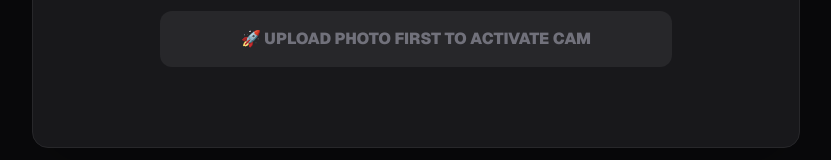
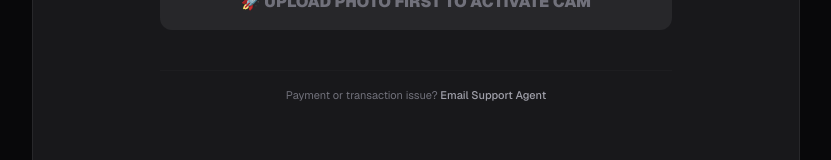
Before and after one commit to micka-s-small-project/soccer, a Next.js app: page / in a window 1280 px wide. Shown: the part 612-772 px from the top of the page, without its empty margins (224-1055 px from the left). Built offline with nearby package versions, Linux system fonts and the light colour scheme; no server answers.

Commit message:
Add developer mail

```diff
--- a/app/page.tsx
+++ b/app/page.tsx
@@ -30,6 +30,10 @@ export default function Home() {
   const [resultImage, setResultImage] = useState<string | null>(null);
   const [selectedCountry, setSelectedCountry] = useState<string>("South Korea");
   const [isSdkLoaded, setIsSdkLoaded] = useState<boolean>(false);
+
+  // 🌟 Clean up configuration string for native support emails
+  const supportEmail = "edsolarrcnt5@gmail.com";
+  const mailtoUrl = `mailto:${supportEmail}?subject=Stadium%20Cam%20Support%20Request&body=Hello%20User!,%0A%0APlease%20describe%20your%20issue.%20If%20this%20is%20regarding%20a%20paid%20transaction,%20please%20paste%20your%20PayPal%20Capture%20ID%20here:%20`;
 
   const handleDragOver = (e: React.DragEvent<HTMLDivElement>) => e.preventDefault();
   const handleDragLeave = (e: React.DragEvent<HTMLDivElement>) => e.preventDefault();
@@ -126,7 +130,6 @@ export default function Home() {
   };
 
   useEffect(() => {
-    // 🌟 Fix 1: If resultImage is active, immediately flush the wrapper clear and terminate
     if (resultImage) {
       const container = document.getElementById("paypal-button-container");
       if (container) container.innerHTML = "";
@@ -274,7 +277,7 @@ export default function Home() {
   return (
       <div className="flex flex-col flex-1 min-h-screen items-center justify-center bg-zinc-950 font-sans text-white relative">
         <Script
-            src="https://www.paypal.com/sdk/js?client-id=${process.env.NEXT_PUBLIC_PAYPAL_CLIENT_ID}"
+            src={`https://www.paypal.com/sdk/js?client-id=${process.env.NEXT_PUBLIC_PAYPAL_CLIENT_ID}`}
             strategy="afterInteractive"
             onLoad={() => setIsSdkLoaded(true)}
         />
@@ -319,6 +322,16 @@ export default function Home() {
                   <button onClick={handleReset} className="w-full mt-4 h-11 bg-transparent border border-zinc-800 rounded-xl font-bold text-xs text-zinc-500 hover:text-zinc-300 hover:border-zinc-600 transition-all">
                     🔄 Substitute Player (Start Over)
                   </button>
+
+                  {/* 🌟 Result Page Support Channel Link */}
+                  <div className="mt-4 pt-4 border-t border-zinc-800/60 text-center">
+                    <p className="text-[11px] text-zinc-500">
+                      Problem with your image resolution?{" "}
+                      <a href={mailtoUrl} className="text-lime-400 hover:underline transition-all">
+                        Contact Developer Support
+                      </a>
+                    </p>
+                  </div>
                 </div>
               </div>
           ) : (
@@ -359,7 +372,6 @@ export default function Home() {
                 )}
 
                 {imageSrc ? (
-                    /* 🌟 Fix 2: Wrap this node with an explicit unique key and logical block protection */
                     !resultImage && (
                         <div key="paypal-section" className="w-full max-w-lg mt-4 z-10">
                           <p className="text-xs text-zinc-400 mb-2 font-bold uppercase tracking-widest">
@@ -374,6 +386,16 @@ export default function Home() {
                       🚀 UPLOAD PHOTO FIRST TO ACTIVATE CAM
                     </button>
                 )}
+
+                {/* 🌟 Main Page Support Channel Link */}
+                <div className="w-full max-w-lg mt-2 pt-4 border-t border-zinc-800/40 text-center">
+                  <p className="text-[11px] text-zinc-500">
+                    Payment or transaction issue?{" "}
+                    <a href={mailtoUrl} className="text-zinc-400 hover:text-lime-400 hover:underline transition-all font-medium">
+                      Email Support Agent
+                    </a>
+                  </p>
+                </div>
               </div>
           )}
         </main>
```
